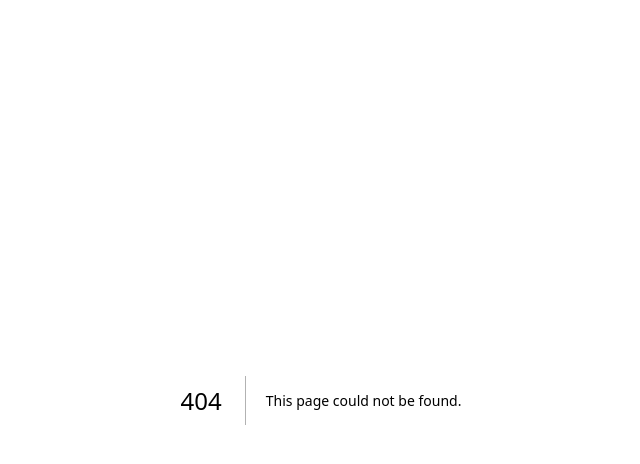
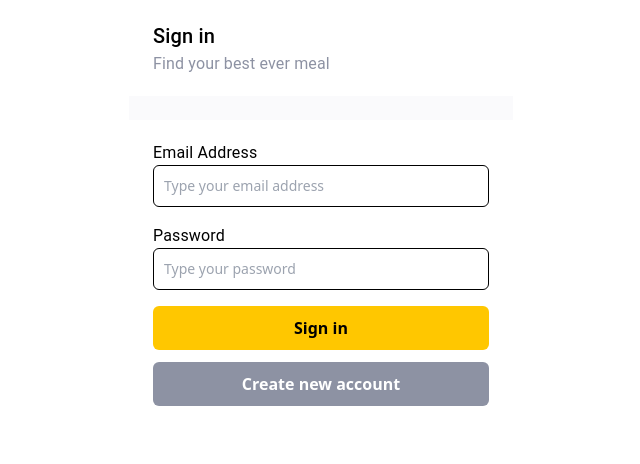
Before and after one commit to AmienulRana/resto-app, a Next.js app: page /sign-in in a window 1280 px wide. Before the commit this address had no page. Shown: the top 464 px of the page, without its empty margins (319-959 px from the left). Built offline with nearby package versions, Linux system fonts and the light colour scheme.

Commit message:
membuat halaman sign-in

```diff
--- /dev/null
+++ b/pages/sign-in.tsx
@@ -0,0 +1,42 @@
+import { Typography } from "@mui/material";
+import LayoutUser from "../components/LayoutUser";
+import Input from "../components/Input";
+import Button from "../components/Button";
+import Link from "next/link";
+
+const SignIn = () => {
+  return (
+    <LayoutUser>
+      <section className="px-6 py-5 mb-6 bg-white">
+        <Typography variant="h6" component="h1">
+          Sign in
+        </Typography>
+        <Typography variant="body1" component="p" className="text-gray-c-200">
+          Find your best ever meal
+        </Typography>
+      </section>
+      <section className="px-6 py-5 bg-white h-4/5">
+        <Input
+          type="text"
+          placeholder="Type your email address"
+          label="Email Address"
+          classNameContainer="mb-4"
+        />
+        <Input
+          type="password"
+          placeholder="Type your password"
+          label="Password"
+          classNameContainer="mb-4"
+        />
+        <Button text="Sign in" classNameProps="bg-orange-c-100" />
+        <Link href="/sign-up">
+          <Button
+            text="Create new account"
+            classNameProps="text-white bg-gray-c-300 mt-3"
+          />
+        </Link>
+      </section>
+    </LayoutUser>
+  );
+};
+export default SignIn;
```
